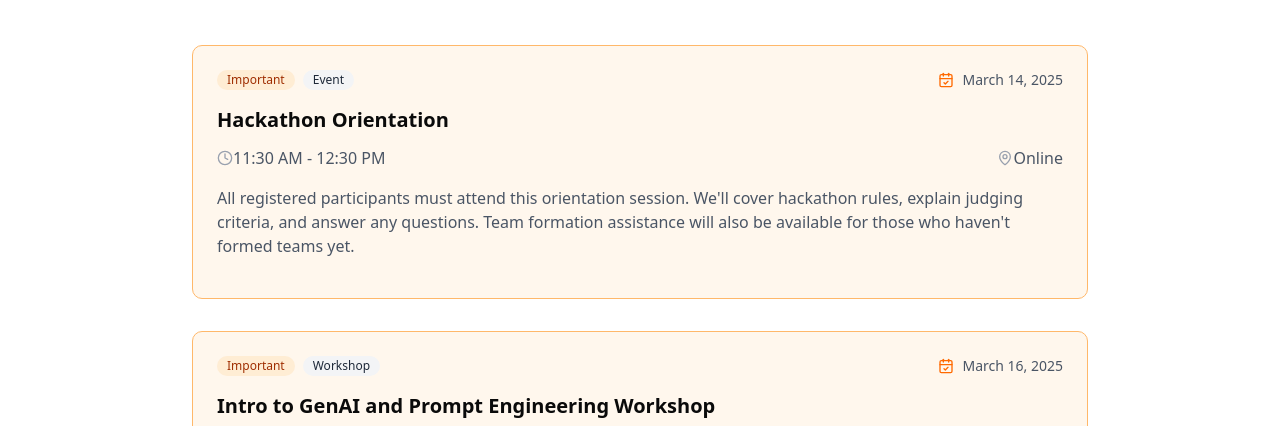
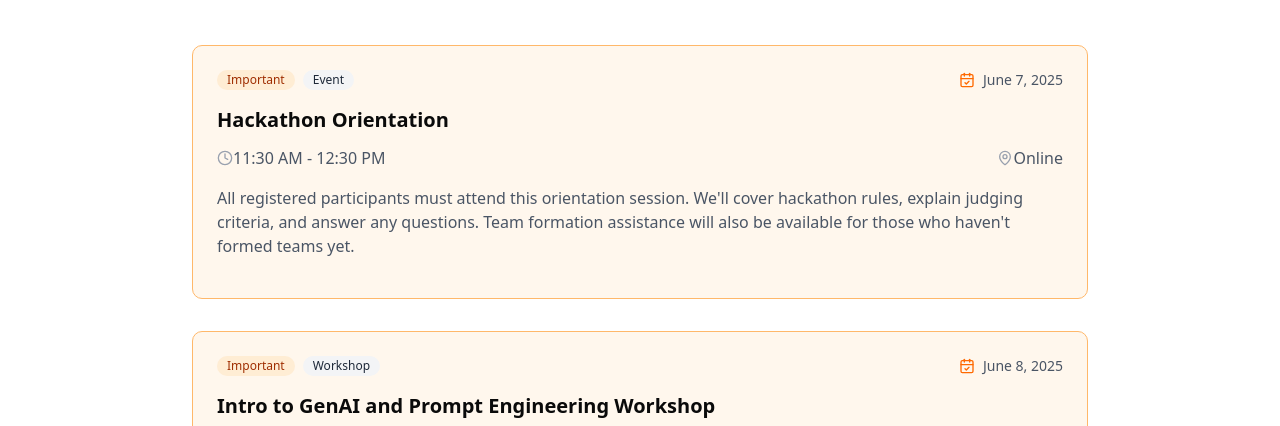
Before and after one commit to garunAMT/jazzee-hackathon, a Next.js app: page /announcements in a window 1280 px wide. Shown: the part 331-757 px from the top of the page. Built offline with nearby package versions, Linux system fonts and the light colour scheme.

Commit message:
changed dates

```diff
--- a/app/announcements/page.tsx
+++ b/app/announcements/page.tsx
@@ -10,7 +10,7 @@ const announcements = [
   {
     id: 1,
     title: "Hackathon Orientation",
-    date: "March 14, 2025", // Tomorrow's date relative to the event
+    date: "June 7, 2025", // Tomorrow's date relative to the event
     time: "11:30 AM - 12:30 PM",
     location: "Online",
     description:
@@ -21,7 +21,7 @@ const announcements = [
   {
     id: 2,
     title: "Intro to GenAI and Prompt Engineering Workshop",
-    date: "March 16, 2025", // Sunday
+    date: "June 8, 2025", // Sunday
     time: "11:00 AM - 12:30 PM",
     location: "Online",
     description:
```
